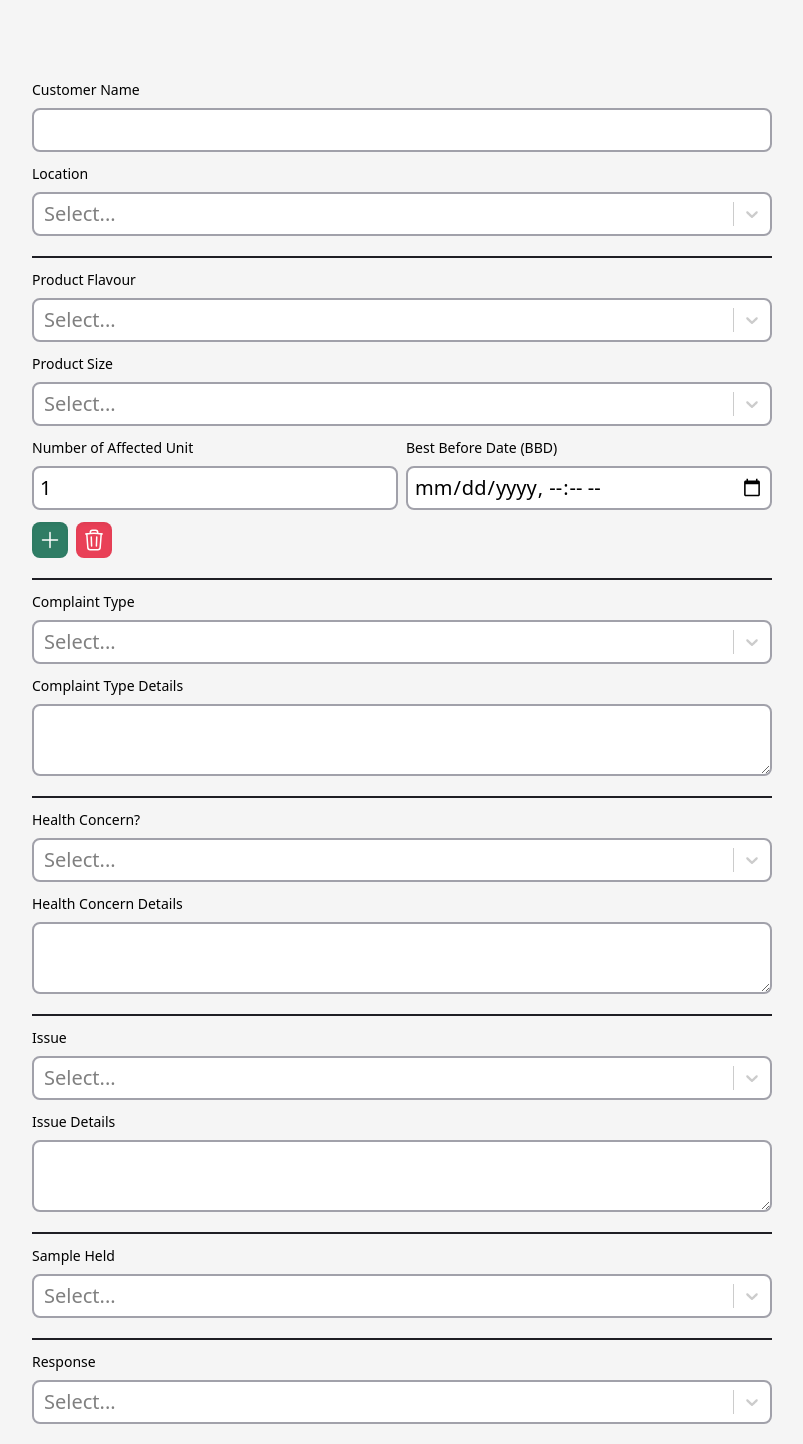
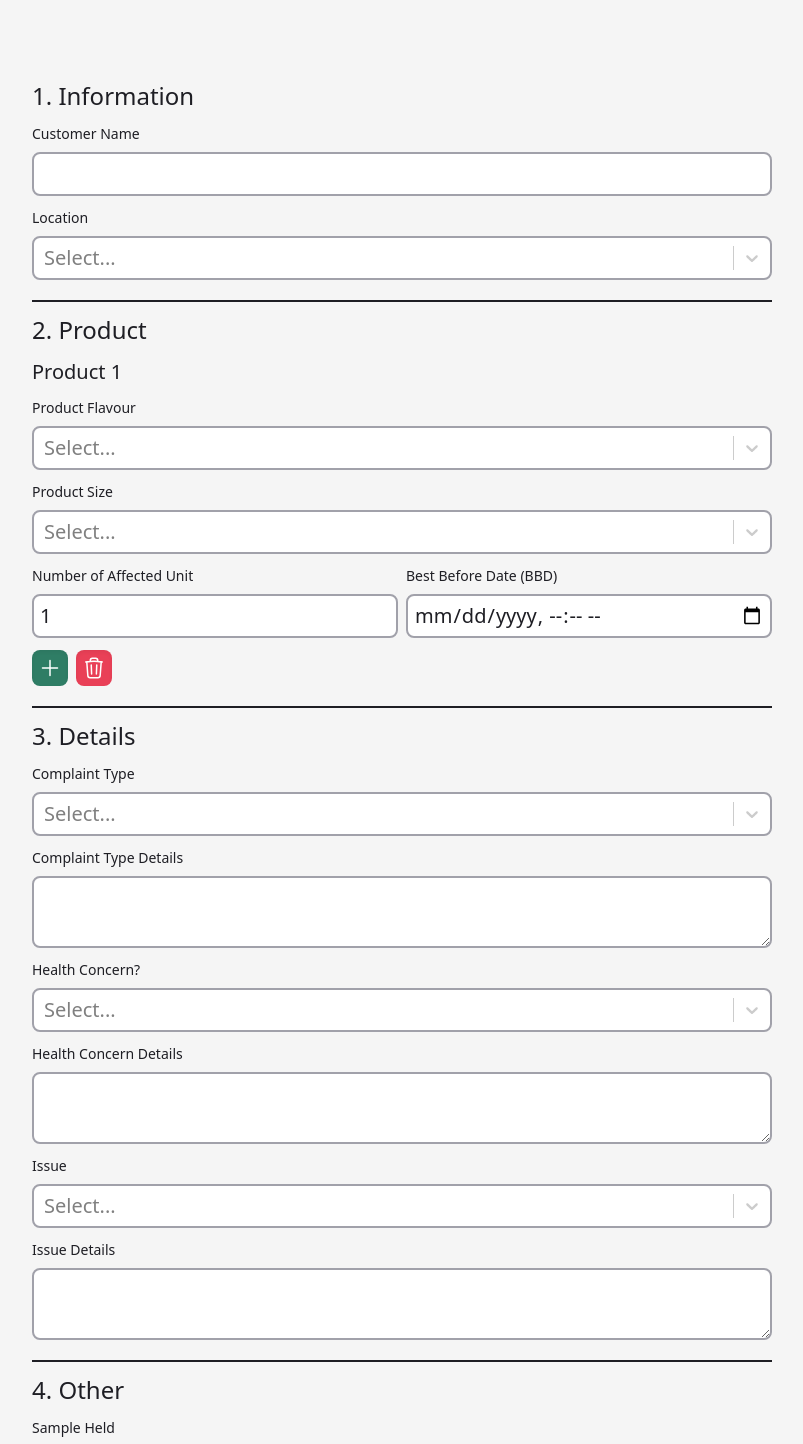
Before and after one commit to baotrangreenhouse/customer_complaint_form, a Next.js app: page /form in a window 1280 px wide. Shown: the top 1444 px of the page, without its empty margins (238-1041 px from the left). Built offline with nearby package versions, Linux system fonts and the light colour scheme.

Commit message:
Add sections to the form

```diff
--- a/src/components/Form/formSection.tsx
+++ b/src/components/Form/formSection.tsx
@@ -8,7 +8,6 @@ import { COMPLAINT_TYPE, FLAVOUR, ISSUE, LOCATION, RESPONSE_ACTION, SIZE, YES_NO
 import InputBox from "./inputBox";
 import Button from "../Button/button";
 import { PlusIcon, TrashIcon } from "../Icon/icon";
-import Line from "./line";
 import TextArea from "./textArea";
 
 const FormInputDataProductDefault: FormInputProduct_Type = {
@@ -111,8 +110,12 @@ const FormSection = () => {
   }
   return (
     <form className="flex flex-col w-full space-y-3">
+      <Header text="1. Information" />
       <InputBox {...FormInputFieldObject.customerName} value={inputData.customerName} onChange={handleInputBoxChange} />
       <SelectBox {...FormInputFieldObject.location} options={FormInputOption_Location} value={inputData.location} onChange={handleSelectBoxChangeWrapper} />
+
+      <Line />
+      <Header text="2. Product" />
       {inputData.product.map((product: FormInputProduct_Type, index: number) => {
         const handleInputBoxChange_Product = (event: FormEvent<HTMLFormElement>) => {
           // handle change for bestBeforeDate, affectedUnit
@@ -145,7 +148,7 @@ const FormSection = () => {
         }
         return (
           <div key={index} className="flex flex-col w-full space-y-3">
-            <Line />
+            <SubHeader text={`Product ${index + 1}`} />
             <SelectBox {...FormInputFieldObject.productFlavour} options={FormInputOption_ProductFlavour[index]} value={product.productFlavour} onChange={handleSelectBoxChangeWrapper_Product} />
             <SelectBox {...FormInputFieldObject.productSize} options={FormInputOption_ProductSize[index]} value={product.productSize} onChange={handleSelectBoxChangeWrapper_Product} />
             <div className="grid grid-cols-2 gap-2">
@@ -168,37 +171,25 @@ const FormSection = () => {
         )
       })
       }
+
       <Line />
-
+      <Header text="3. Details" />
       <SelectBox {...FormInputFieldObject.complaintType} options={FormInputOption_ComplaintType} value={inputData.complaintType} onChange={handleSelectBoxChangeWrapper} />
       <TextArea {...FormInputFieldObject.complaintTypeDetails} value={inputData.complaintTypeDetails} onChange={handleInputBoxChange} />
-
-      <Line />
-
       <SelectBox {...FormInputFieldObject.healthConcern} options={FormInputOption_YesNo} value={inputData.healthConcern} onChange={handleSelectBoxChangeWrapper} />
       <TextArea {...FormInputFieldObject.healthConcernDetails} value={inputData.healthConcernDetails} onChange={handleInputBoxChange} />
-
-      <Line />
-
       <MultiSelectBox {...FormInputFieldObject.issue} options={FormInputOption_Issue} value={inputData.issue} onChange={handleMultiSelectBoxChangeWrapper} />
       <TextArea {...FormInputFieldObject.issueDetails} value={inputData.issueDetails} onChange={handleInputBoxChange} />
 
       <Line />
-
+      <Header text="4. Other" />
       <SelectBox {...FormInputFieldObject.sampleHeld} options={FormInputOption_YesNo} value={inputData.sampleHeld} onChange={handleSelectBoxChangeWrapper} />
-
-      <Line />
-
       <SelectBox {...FormInputFieldObject.response} options={FormInputOption_Response} value={inputData.response} onChange={handleSelectBoxChangeWrapper} />
-
-      <Line />
-
       <SelectBox {...FormInputFieldObject.followUpRequired} options={FormInputOption_YesNo} value={inputData.followUpRequired} onChange={handleSelectBoxChangeWrapper} />
-
       <TextArea {...FormInputFieldObject.additionalNotes} value={inputData.additionalNotes} onChange={handleInputBoxChange} />
 
       <Button className="bg-[var(--pale-green-color)] w-full" onClick={handleSubmit}>
-        <span className="text-white block h-fit w-fit p-1.5">
+        <span className="text-white text--sub--small font-medium block h-fit w-fit p-1.5">
           Submit
         </span>
       </Button>
@@ -207,3 +198,28 @@ const FormSection = () => {
 }
 
 export default FormSection;
+
+const Line = () => {
+  return (
+    <div className="w-full h-0.5 bg-[var(--black-color)] mt-2" />
+  )
+}
+
+interface HeaderProps {
+  text: string
+}
+const Header = ({text}: HeaderProps) => {
+  return (
+    <div className="text-[var(--black-color)] text--sub--header">
+      {text}
+    </div>
+  )
+}
+
+const SubHeader = ({text}: HeaderProps) => {
+  return (
+    <div className="text-[var(--black-color)] text--content">
+      {text}
+    </div>
+  )
+}
--- a/src/components/Form/inputBox.tsx
+++ b/src/components/Form/inputBox.tsx
@@ -14,14 +14,14 @@ const InputBox = (props : Props) => {
     <div>
       <label
         htmlFor={name}
-        className="text-black text-sm font-medium block mb-2"
+        className="text-[var(--black-color)] text-sm font-medium block mb-2"
       >
         {label}
       </label>
       <input
         name={name}
         type={type}
-        className="text--content text-black input--box p-1.5"
+        className="text-[var(--black-color)] text--content input--box p-1.5"
         value={value}
         onChange={(e) => onChange(e)}
         autoComplete="off"
--- a/src/components/Form/line.tsx
+++ /dev/null
@@ -1,10 +0,0 @@
-
-
-
-const Line = () => {
-  return (
-    <div className="w-full h-0.5 bg-[var(--black-color)] mt-2" />
-  )
-}
-
-export default Line;
--- a/src/components/Form/selectBox.tsx
+++ b/src/components/Form/selectBox.tsx
@@ -55,7 +55,7 @@ const SelectBox = (props: SelectBoxProps) => {
       <div>
         <label
           htmlFor={name}
-          className="text-black text-sm font-medium block mb-2"
+          className="text-[var(--black-color)] text-sm font-medium block mb-2"
         >
           {label}
         </label>
@@ -96,7 +96,7 @@ const MultiSelectBox = (props: MultiSelectBoxProps) => {
       <div>
         <label
           htmlFor={name}
-          className="text-black text-sm font-medium block mb-2"
+          className="text-[var(--black-color)] text-sm font-medium block mb-2"
         >
           {label}
         </label>
--- a/src/components/Form/textArea.tsx
+++ b/src/components/Form/textArea.tsx
@@ -15,13 +15,13 @@ const TextArea = (props : Props) => {
     <div>
       <label
         htmlFor={name}
-        className="text-black text-sm font-medium block mb-2"
+        className="text-[var(--black-color)] text-sm font-medium block mb-2"
       >
         {label}
       </label>
       <textarea
         name={name}
-        className="text--content text-black input--box p-1.5"
+        className="text--content text-[var(--black-color)] input--box p-1.5"
         value={value}
         onChange={(e) => onChange(e)}
         autoComplete="off"
```
